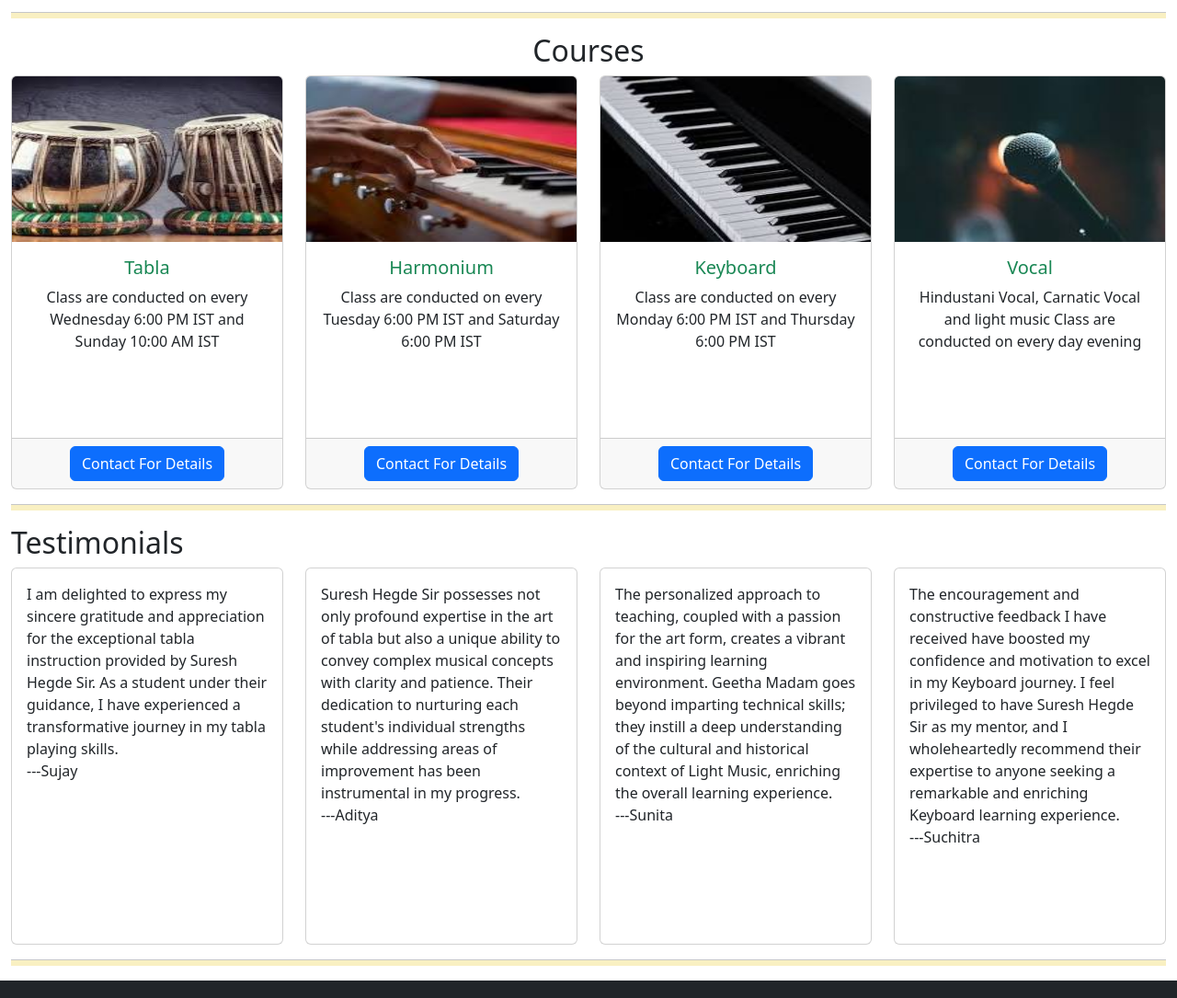
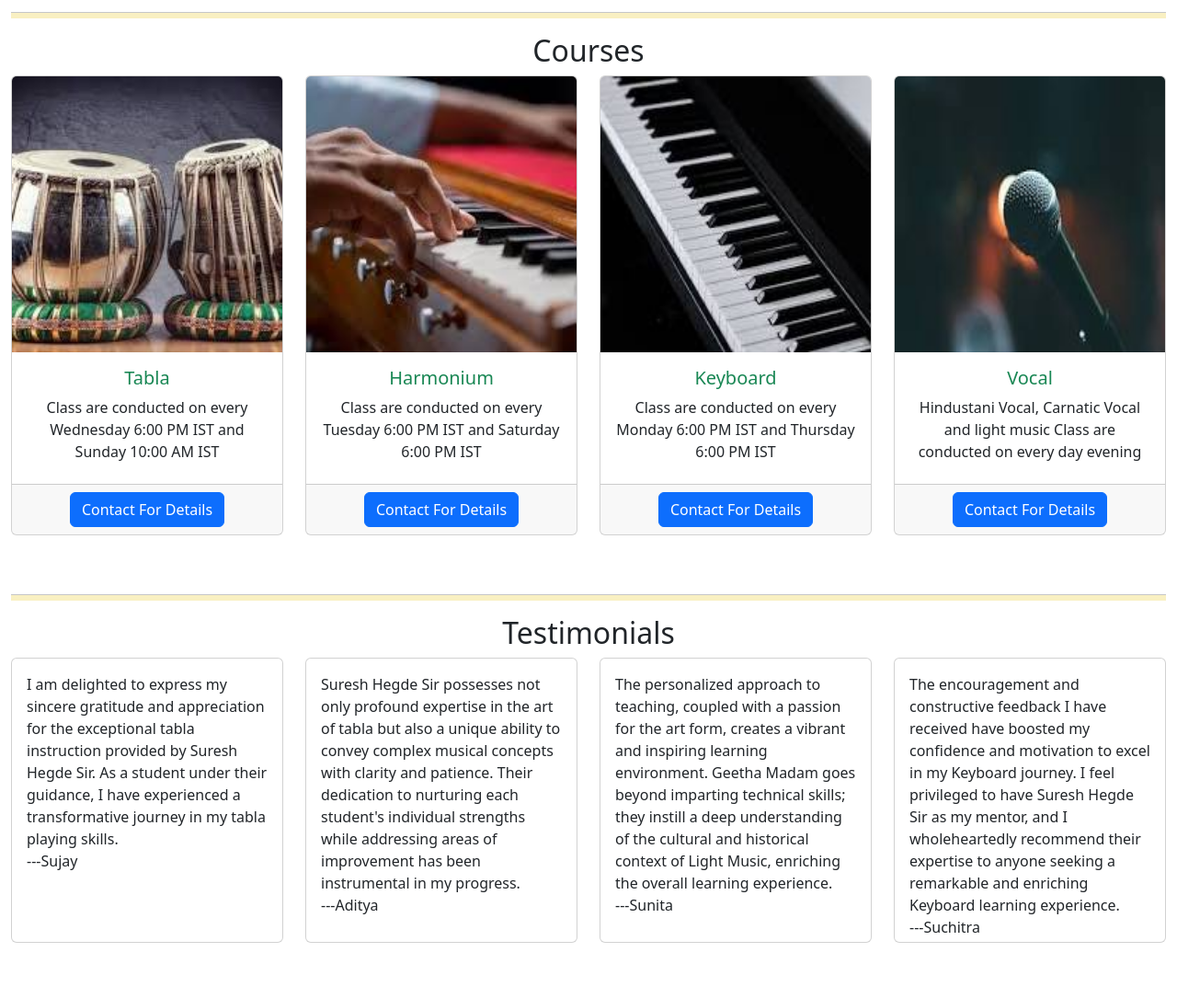
Before and after one commit to shreematamusic/shreematasangeeta, a plain HTML site: page index.html in a window 1280 px wide. Shown: the part 712-1797 px from the top of the page at 92% size. Drawn offline with nearby package versions, Linux system fonts and the light colour scheme.

Commit message:
Add files via upload

```diff
--- a/index.html
+++ b/index.html
@@ -43,14 +43,14 @@
 </div>
 
 
-<div class="container-fluid" >
+<div class="container-fluid d-flex"  >
   <div class="row" style="background: #000; ">
-    <div class="col-sm-6">
+    <div class="col-xl-6 col-sm-12">
         <img  src="images/Sir_mainpgimage_1.jpeg" width=350px; height="350px" class="hero" alt="Shreemata Sangeeta Shale">
 
     </div>
 
-    <div class="col-sm-6  text-white"  id="intro">
+    <div class="col-xl-6 col-sm-12  text-white"  id="intro">
       <h3>Shreemata Sangeeta Shale</h3>
         <p>
       Shreemata Sangeet Shale has been dedicated to imparting musical education for over three decades, with Pandit Suresh Hegde serving as its esteemed founder. The school's growth has been significantly fostered by the unwavering support of Smt. Geetha Hegde. A diverse array of musical disciplines, including Tabla, Harmonium, Keyboard, Mridangam, Sitar, Veena, Hindustani and Carnatic Vocal, light music, Devotional Songs, Bharatanatyam, and Kathak, find a platform for instruction at this institution.
@@ -59,16 +59,17 @@ Shreemata Sangeet Shale has been dedicated to imparting musical education for ov
       In addition to its commitment to musical education, Shreemata Sangeet Shale is registered to conduct examinations for proficiency in the aforementioned music skills. The school is affiliated with recognized institutions such as the Karnataka State Board, Gandharva Mahavidyala, Dr. Gangubai Hangal institutes, and several others. Notably, the institute extends its services beyond student education, offering training programs for music instructors and supporting individuals aspiring to pursue music as a career.</p>
      </div>
   </div>
-  <hr align="center">
+
 </div>
 
 <div class="container-fluid  text-center " id="Courses">
-     <h2> Courses</h2>
+  <hr align="center">
+     <h2 style="vertical-align: middle; "> Courses</h2>
 
-  <div class="row  flex-nowrap " style=" ">
-    <div class="col-sm-3">
-  <div class="card" style="height:450px" >
-    <img class="card-img-top" src="images/tabla.jpeg" alt="Card image" style="width:100%; height:180px;">
+  <div class="row" style=" ">
+    <div class="col-xl-3 col-sm-6 mb-5">
+      <div class="card" style="height:500px" >
+        <img class="card-img-top" src="images/tabla.jpeg" alt="Card image" style=" height:300px;">
         <div class="card-body">
           <h5 class="card-title text-success">Tabla</h5>
           <p class="card-text">Class are conducted on every Wednesday 6:00 PM IST and Sunday 10:00 AM IST</p>
@@ -78,9 +79,9 @@ In addition to its commitment to musical education, Shreemata Sangeet Shale is r
         </div>
       </div>
     </div>
- <div class="col-sm-3">
-  <div class="card" style="height:450px">
-    <img class="card-img-top" src="images/harmonium.jpeg" alt="Card image" style="width:100%; height:180px;">
+ <div class="col-xl-3 col-sm-6 mb-5" >
+  <div class="card" style="height:500px">
+    <img class="card-img-top" src="images/harmonium.jpeg" alt="Card image" style=" height:300px;">
     <div class="card-body">
       <h5 class="card-title text-success">Harmonium</h5>
       <p class="card-text">Class are conducted on every Tuesday 6:00 PM IST and Saturday 6:00 PM IST</p>
@@ -89,10 +90,12 @@ In addition to its commitment to musical education, Shreemata Sangeet Shale is r
   <a href="#" class="btn btn-primary"  >Contact For Details</a>
     </div>
   </div>
+
   </div>
-   <div class="col-sm-3">
-  <div class="card" style="height:450px" >
-    <img class="card-img-top" src="images/Keyboard.jpeg" alt="Card image" style="width:100%; height:180px;">
+
+   <div class="col-xl-3 col-sm-6 mb-5">
+  <div class="card" style="height:500px" >
+    <img class="card-img-top" src="images/Keyboard.jpeg" alt="Card image" style="height:300px;">
     <div class="card-body">
       <h5 class="card-title text-success">Keyboard</h5>
       <p class="card-text">Class are conducted on every Monday 6:00 PM IST and Thursday 6:00 PM IST</p>
@@ -102,9 +105,9 @@ In addition to its commitment to musical education, Shreemata Sangeet Shale is r
     </div>
   </div>
   </div>
-  <div class="col-sm-3">
-  <div class="card" style="height:450px">
-    <img class="card-img-top img-fluid" src="images/vocal.jpeg" alt="Card image" style="width:100%; height:180px;">
+  <div class="col-xl-3 col-sm-6 mb-5">
+  <div class="card" style="height:500px">
+    <img class="card-img-top img-fluid" src="images/vocal.jpeg" alt="Card image" style=" height:300px;">
     <div class="card-body">
       <h5 class="card-title text-success">Vocal</h5>
       <p class="card-text">Hindustani Vocal, Carnatic Vocal and light music Class are conducted on every day evening</p>
@@ -118,11 +121,11 @@ In addition to its commitment to musical education, Shreemata Sangeet Shale is r
   <hr align="center">
 </div>
 <div class="container-fluid ">
-   <h2>Testimonials</h2>
+   <h2 class="text-center">Testimonials</h2>
 
     <div class="row" >
-        <div class="col-sm-3">
-              <div class="card " style="height:410px">
+        <div class="col-xl-3 col-sm-6 mb-5">
+              <div class="card " style="height:310px">
 						    <div class="card-body">
 						        <p>
 						        I am delighted to express my sincere gratitude and appreciation for the exceptional tabla instruction provided by Suresh Hegde Sir. As a student under their guidance, I have experienced a transformative journey in my tabla playing skills.
@@ -133,41 +136,41 @@ In addition to its commitment to musical education, Shreemata Sangeet Shale is r
 						    </div>
   						</div>
         </div>
-     <div class="col-sm-3">
-               <div class="card " style="height:410px">
+     		<div class="col-xl-3 col-sm-6 mb-5">
+               <div class="card " style="height:310px">
 			    			<div class="card-body"><p>
 			       			 Suresh Hegde Sir possesses not only profound expertise in the art of tabla but also a unique ability to convey complex musical concepts with clarity and patience. Their dedication to nurturing each student's individual strengths while addressing areas of improvement has been instrumental in my progress.
 			    			</br>
 			        		---Aditya
-    </p></div>
+			    			</p>
 			    			</div>
   						</div>
-         <div class="col-sm-3">
-              <div class="card " style=" height:410px">
+        </div>
+         <div class="col-xl-3 col-sm-6 mb-5">
+              <div class="card " style=" height:310px">
     						<div class="card-body"><p>
 				       			The personalized approach to teaching, coupled with a passion for the art form, creates a vibrant and inspiring learning environment. Geetha Madam goes beyond imparting technical skills; they instill a deep understanding of the cultural and historical context of Light Music, enriching the overall learning experience.
 
 				    					</br>
 				        			---Sunita
-    </p></div>
+    								</p>
     						</div>
   							</div>
-         <div class="col-sm-3">
-               <div class="card " style=" height:410px">
+        	</div>
+         <div class="col-xl-3 col-sm-6  mb-5">
+               <div class="card  " style=" height:310px">
     						<div class="card-body"><p>
 
 									The encouragement and constructive feedback I have received have boosted my confidence and motivation to excel in my Keyboard journey. I feel privileged to have Suresh Hegde Sir as my mentor, and I wholeheartedly recommend their expertise to anyone seeking a remarkable and enriching Keyboard learning experience.
 
 									    </br>
 									        ---Suchitra
-    </p></div>
+									    </p>
 									  </div>
     						</div>
-
-
-
-
-    </marque>
+  					</div>
+ </div>
+</div>
 </div>
     <hr align="center">
 </div>
```
Also changed, not shown: aboutus.html (+22 -21 lines). Lines whose indentation alone changed are shown as unchanged.
